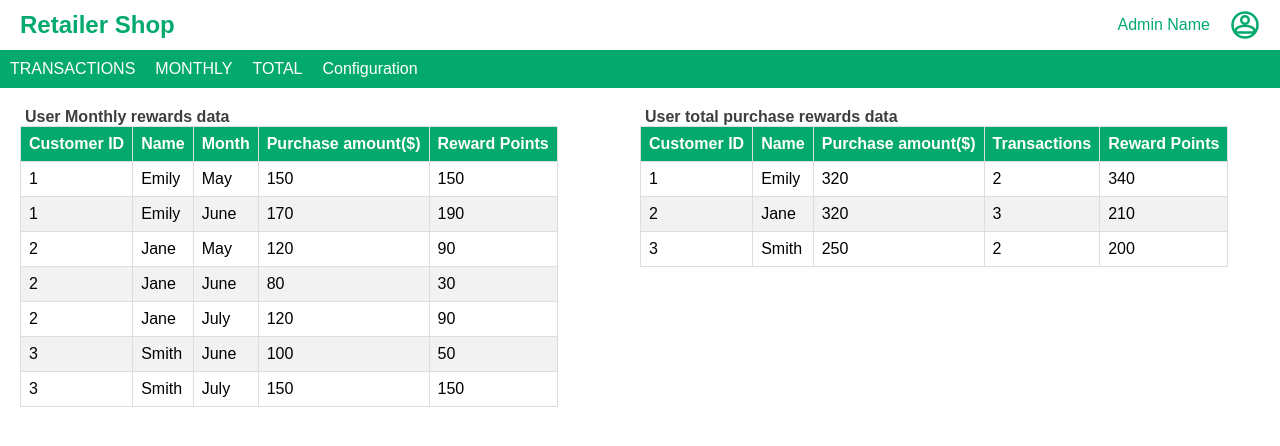
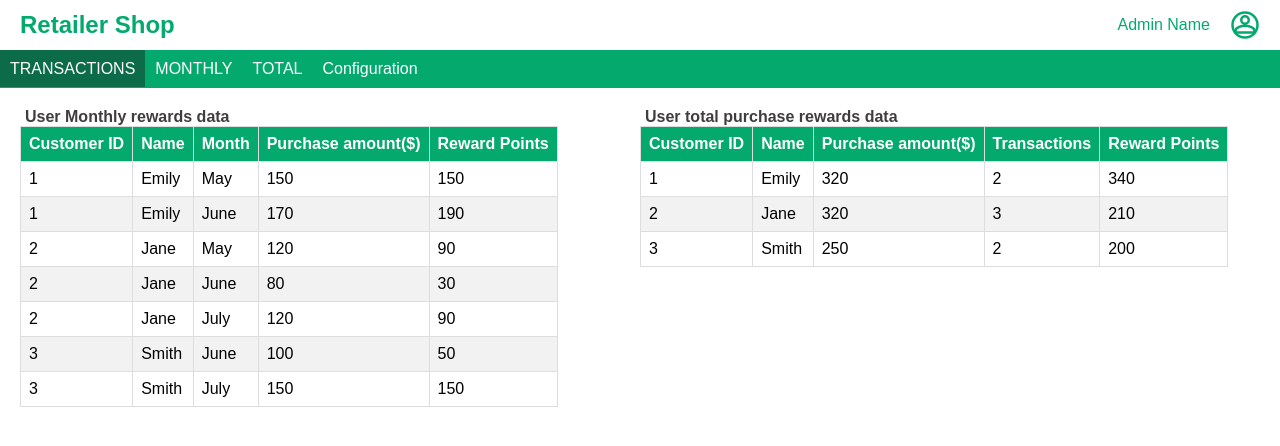
Before and after one commit to aditya-vardhan/rewards, a React (Create React App) app: page / in a window 1280 px wide. Shown: the top 446 px of the page. Built offline with nearby package versions, Linux system fonts and the light colour scheme.

Commit message:
added navigation

```diff
--- a/src/components/Header.css
+++ b/src/components/Header.css
@@ -35,3 +35,7 @@ body {
     text-decoration: none;
     padding: 10px;
 }
+
+.active-nav {
+    background-color: #0c6b49;
+}
--- a/src/components/Header.js
+++ b/src/components/Header.js
@@ -1,8 +1,9 @@
-import { Link } from 'react-router-dom';
+import { NavLink } from 'react-router-dom';
 import { pages } from '../utils/utils';
 import './Header.css';
 
 function Header() {
+
     return <body>
         <div className="header">
             <div className="logo">Retailer Shop</div>
@@ -16,7 +17,11 @@ function Header() {
         </div>
         <div className="nav">
             {pages.map((record, key) => (
-                <Link key={`page-${key}`} to={`${record.id}`}>{record.name}</Link>
+                <NavLink key={`page-${key}`} to={`${record.path}`}
+                className={({isActive})=>{
+                    return isActive ? 'active-nav':''
+                }}
+                >{record.name}</NavLink>
             ))}
         </div>
     </body>
```
